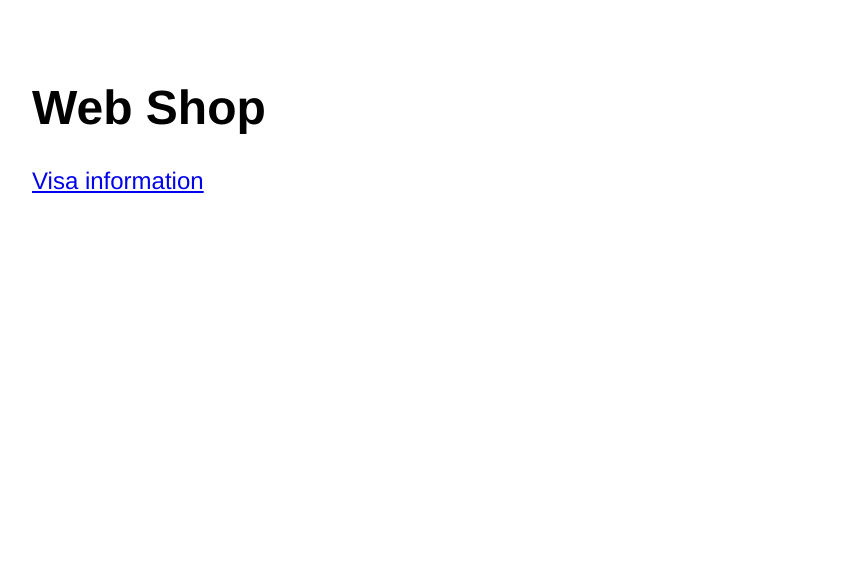
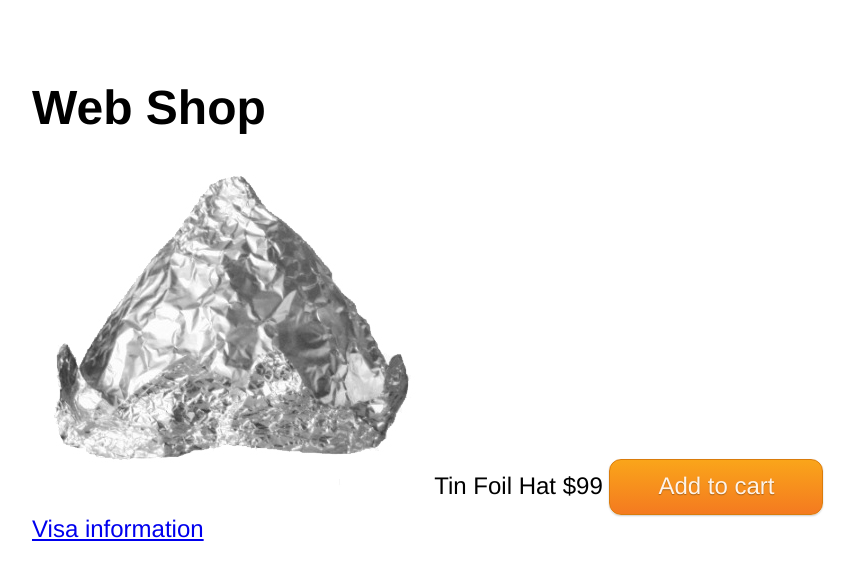
Before and after one commit to henrikekelof/progressive-enhancement-examples, a Jekyll site: the page built from webshop/bad.html, in a window 1280 px wide. Shown: the top 580 px of the page, without its empty margins (212-1067 px from the left). Built offline with Jekyll 4.4.1, drawn with Linux system fonts in a browser that asks for light colours.

Commit message:
Buttons, webshop pages

```diff
--- /dev/null
+++ b/_layouts/partial.html
@@ -0,0 +1 @@
+{{ page.content }}
--- a/assets/demo-style.css
+++ b/assets/demo-style.css
@@ -30,3 +30,61 @@ pre {
 	margin: 1em 0;
 	font-weight: bold;
 }
+
+.btn {
+	display: inline-block;
+	outline: none;
+	cursor: pointer;
+	text-align: center;
+	text-decoration: none;
+	font-family: "HelveticaNeue-Light", "Helvetica Neue Light", "Helvetica Neue", Helvetica, Arial, sans-serif;
+	font-size: 1em;
+	font-weight: 300;
+	padding: .5em 2em .55em;
+	text-shadow: 0 1px 1px rgba(0,0,0,.3);
+	-webkit-border-radius: .5em;
+	-moz-border-radius: .5em;
+	border-radius: .5em;
+	-webkit-box-shadow: 0 1px 2px rgba(0,0,0,.2);
+	-moz-box-shadow: 0 1px 2px rgba(0,0,0,.2);
+	box-shadow: 0 1px 2px rgba(0,0,0,.2);
+	color: #e9e9e9;
+	border: solid 1px #555;
+	background: #6e6e6e;
+	background: -webkit-gradient(linear, left top, left bottom, from(#888), to(#575757));
+	background: -moz-linear-gradient(top,  #888,  #575757);
+	filter:  progid:DXImageTransform.Microsoft.gradient(startColorstr='#888888', endColorstr='#575757');
+}
+.btn:hover {
+	text-decoration: none;background: #616161;
+	background: -webkit-gradient(linear, left top, left bottom, from(#757575), to(#4b4b4b));
+	background: -moz-linear-gradient(top,  #757575,  #4b4b4b);
+	filter:  progid:DXImageTransform.Microsoft.gradient(startColorstr='#757575', endColorstr='#4b4b4b');
+}
+.btn:active {
+	color: #afafaf;
+	background: -webkit-gradient(linear, left top, left bottom, from(#575757), to(#888));
+	background: -moz-linear-gradient(top,  #575757,  #888);
+	filter:  progid:DXImageTransform.Microsoft.gradient(startColorstr='#575757', endColorstr='#888888');
+}
+
+.btn.orange {
+	color: #fef4e9;
+	border: solid 1px #da7c0c;
+	background: #f78d1d;
+	background: -webkit-gradient(linear, left top, left bottom, from(#faa51a), to(#f47a20));
+	background: -moz-linear-gradient(top,  #faa51a,  #f47a20);
+	filter:  progid:DXImageTransform.Microsoft.gradient(startColorstr='#faa51a', endColorstr='#f47a20');
+}
+.btn.orange:hover {
+	background: #f47c20;
+	background: -webkit-gradient(linear, left top, left bottom, from(#f88e11), to(#f06015));
+	background: -moz-linear-gradient(top,  #f88e11,  #f06015);
+	filter:  progid:DXImageTransform.Microsoft.gradient(startColorstr='#f88e11', endColorstr='#f06015');
+}
+.btn.orange:active {
+	color: #fcd3a5;
+	background: -webkit-gradient(linear, left top, left bottom, from(#f47a20), to(#faa51a));
+	background: -moz-linear-gradient(top,  #f47a20,  #faa51a);
+	filter:  progid:DXImageTransform.Microsoft.gradient(startColorstr='#f47a20', endColorstr='#faa51a');
+}
--- /dev/null
+++ b/webshop/add-to-cart-partial.html
@@ -0,0 +1,5 @@
+---
+layout: partial
+---
+
+Product added
--- /dev/null
+++ b/webshop/add-to-cart.html
@@ -0,0 +1,6 @@
+---
+layout: webshop
+title: Product added to cart
+---
+
+Product added
--- a/webshop/bad.html
+++ b/webshop/bad.html
@@ -10,6 +10,15 @@ title: Tin Foil Hat Shop
 	Slå på det genast om du vill kunna använda vår webbplats!!
 	</div>
 </noscript>
+
+
+<img src="../assets/tin-foil-hat.jpg" alt="Tin foil hat">
+
+Tin Foil Hat
+
+$99
+
+<button class="btn orange">Add to cart</button>
 
 <script>
 function loadExample1() {
```
